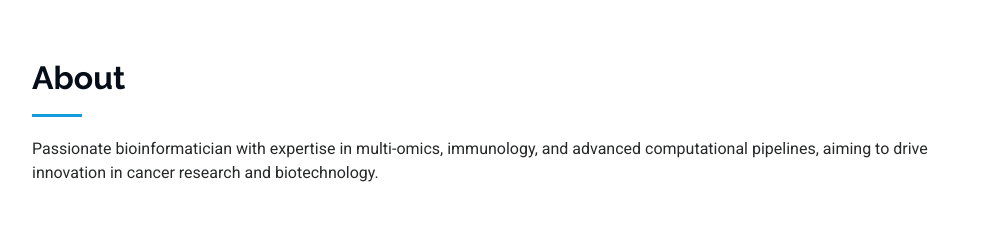
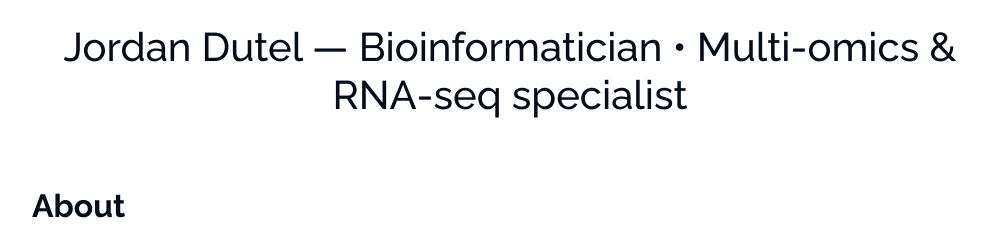
Before and after one commit to jdutel42/CV_online_project, a Flask app: page / in a window 1280 px wide. Shown: the part 801-1043 px from the top of the page, without its empty margins (280-1267 px from the left). Run offline with Flask 3, Linux system fonts and the light colour scheme; some libraries are stand-ins or nearby versions.

Commit message:
Add Researchgate link and add h1 title to improve index title for Google

```diff
--- a/V3/templates/layout.html
+++ b/V3/templates/layout.html
@@ -5,7 +5,7 @@
   <meta name="google-site-verification" content="TXX7oDhl6El0i-1uQ_h3miF68JIHswEYfzY90yThjEA" />
   <meta charset="utf-8">
   <meta content="width=device-width, initial-scale=1.0" name="viewport">
-  <title>Jordan Dutel | Online resume</title>
+  <title>Jordan Dutel — Bioinformatician | Multi-omics & RNA-seq Specialist</title>
   <meta name="description" content="Jordan Dutel — Master student in Bioinformatics. Multi-omics analyst, immunology and RNA-seq specialist. Portfolio and CV online.">
   <meta name="keywords" content="Bioinformatics, Multi-omics, RNA-seq, Immunology, Data Science, Machine Learning, Metagenomics">
   <meta name="robots" content="index, follow">
@@ -103,6 +103,7 @@
       <a href="https://www.linkedin.com/in/jordan-dutel/" class="linkedin"><i class="bi bi-linkedin"></i></a>
       <a href="http://pedago-service.univ-lyon1.fr:2325/jdutel" class="gitlab"><i class="bi bi-gitlab"></i></a>
       <a href="https://github.com/jdutel42/" class="github"><i class="bi bi-github"></i></a>
+      <a href="https://www.researchgate.net/profile/Jordan-Dutel" class="researchgate"><i class="bi bi-book-half"></i></a>
     </div>
 
     <!-- Language toggle: switch to /fr prefix for French (SEO friendly) -->
@@ -166,6 +167,11 @@
 
     {% block content_hero %}
     {% endblock %}
+
+    <div class="text-center">
+      <br>
+      <h1>Jordan Dutel — Bioinformatician • Multi-omics & RNA-seq specialist</h1>
+    </div>
 
     {% block content_about %}
     {% endblock %}
```
